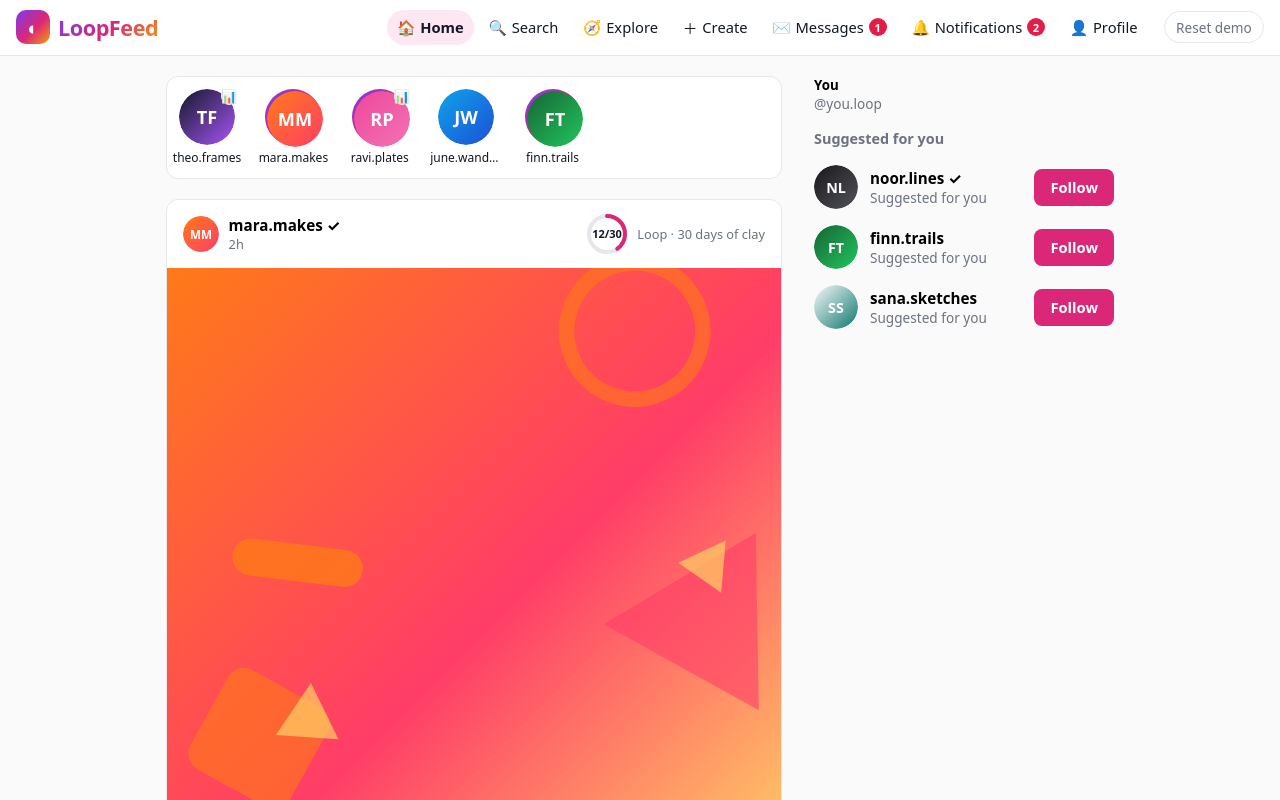
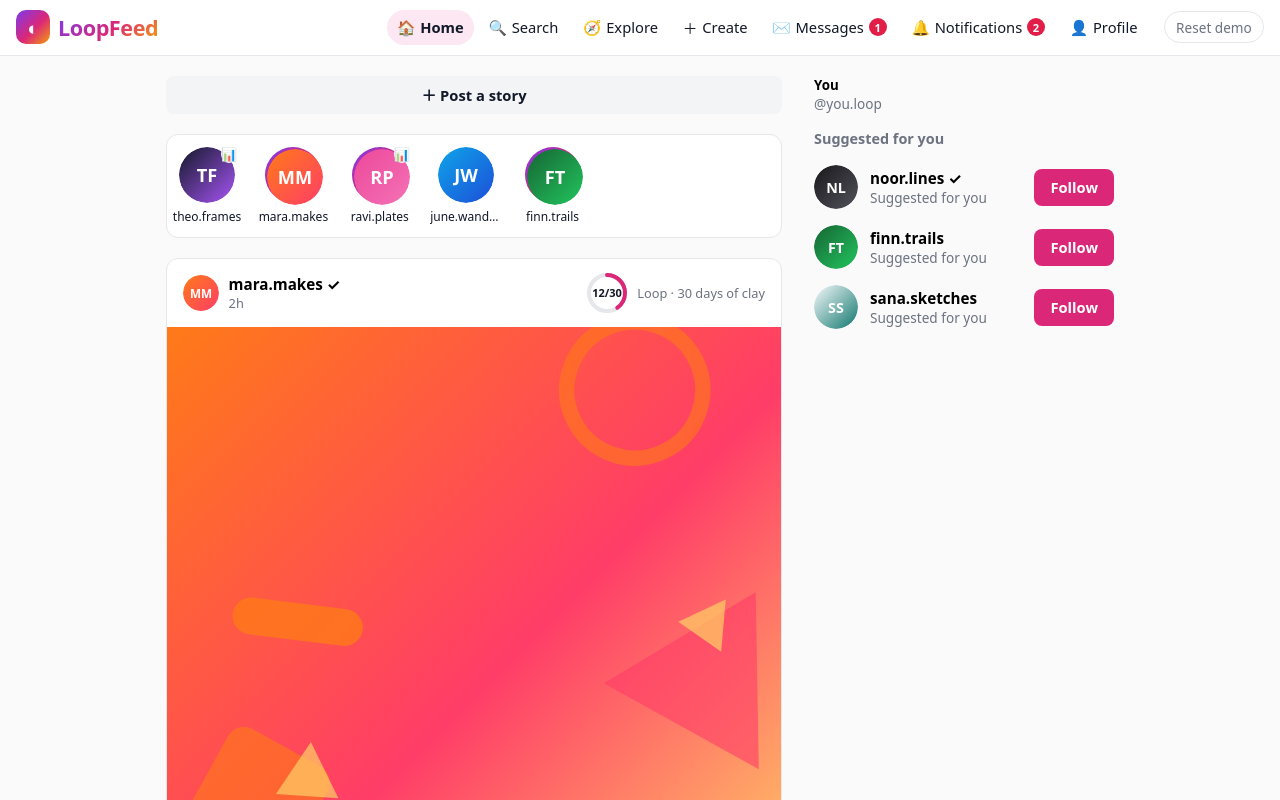
Before and after one commit to iamkorvynn/loopfeed, a React (Vite) app: page / in a window 1280 px wide. Shown: the top 800 px of the page. Built offline with nearby package versions, Linux system fonts and the light colour scheme.

Commit message:
feat: Post-a-story entry point and all-caught-up footer

```diff
--- a/src/components/FeedView.tsx
+++ b/src/components/FeedView.tsx
@@ -1,6 +1,8 @@
+import { useState } from 'react'
 import type { AppState } from '../types'
 import { feedPosts, suggestedUsers } from '../store/selectors'
 import { StoryTray } from './StoryTray'
+import { StoryComposer } from './StoryComposer'
 import { PostCard } from './PostCard'
 import { UserRow } from './UserRow'
 import { EmptyState } from './EmptyState'
@@ -13,6 +15,7 @@ interface FeedViewProps {
 }
 
 export function FeedView({ state, onOpenProfile, onOpenStory, onGoExplore }: FeedViewProps) {
+  const [composingStory, setComposingStory] = useState(false)
   const posts = feedPosts(state)
   const suggestions = suggestedUsers(state)
   const me = state.users.find((u) => u.id === state.currentUserId)
@@ -20,7 +23,22 @@ export function FeedView({ state, onOpenProfile, onOpenStory, onGoExplore }: Fee
   return (
     <div className="feed-layout">
       <main className="feed-main">
-        <StoryTray state={state} onOpenStory={onOpenStory} />
+        {composingStory ? (
+          <StoryComposer
+            onPosted={(userId) => {
+              setComposingStory(false)
+              onOpenStory(userId)
+            }}
+            onCancel={() => setComposingStory(false)}
+          />
+        ) : (
+          <>
+            <button type="button" className="btn btn--ghost" onClick={() => setComposingStory(true)}>
+              ＋ Post a story
+            </button>
+            <StoryTray state={state} onOpenStory={onOpenStory} />
+          </>
+        )}
         {posts.length === 0 ? (
           <EmptyState
             title="Your feed is empty"
@@ -29,9 +47,12 @@ export function FeedView({ state, onOpenProfile, onOpenStory, onGoExplore }: Fee
             onAction={onGoExplore}
           />
         ) : (
-          posts.map((p) => (
-            <PostCard key={p.id} post={p} state={state} onOpenProfile={onOpenProfile} />
-          ))
+          <>
+            {posts.map((p) => (
+              <PostCard key={p.id} post={p} state={state} onOpenProfile={onOpenProfile} />
+            ))}
+            <p className="feed-end">✓ You&rsquo;re all caught up — that&rsquo;s every post from people you follow.</p>
+          </>
         )}
       </main>
       <aside className="feed-side">
```
